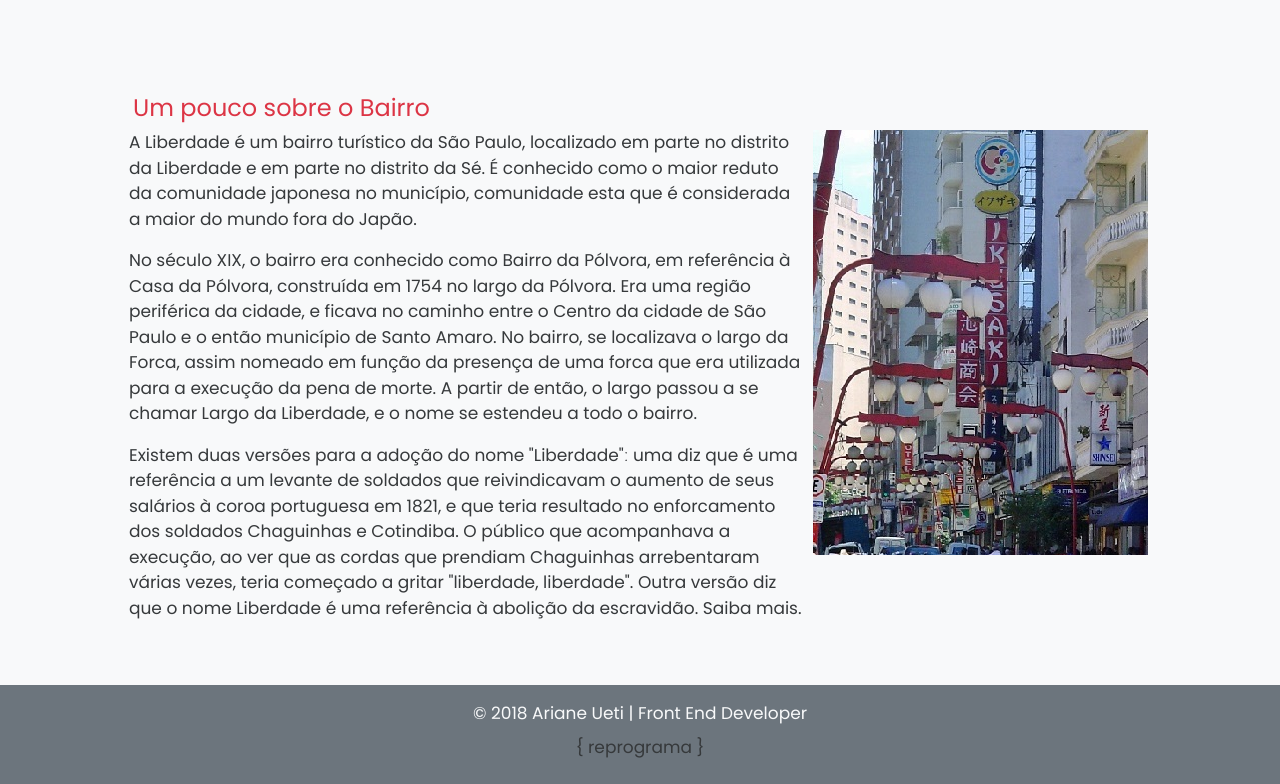
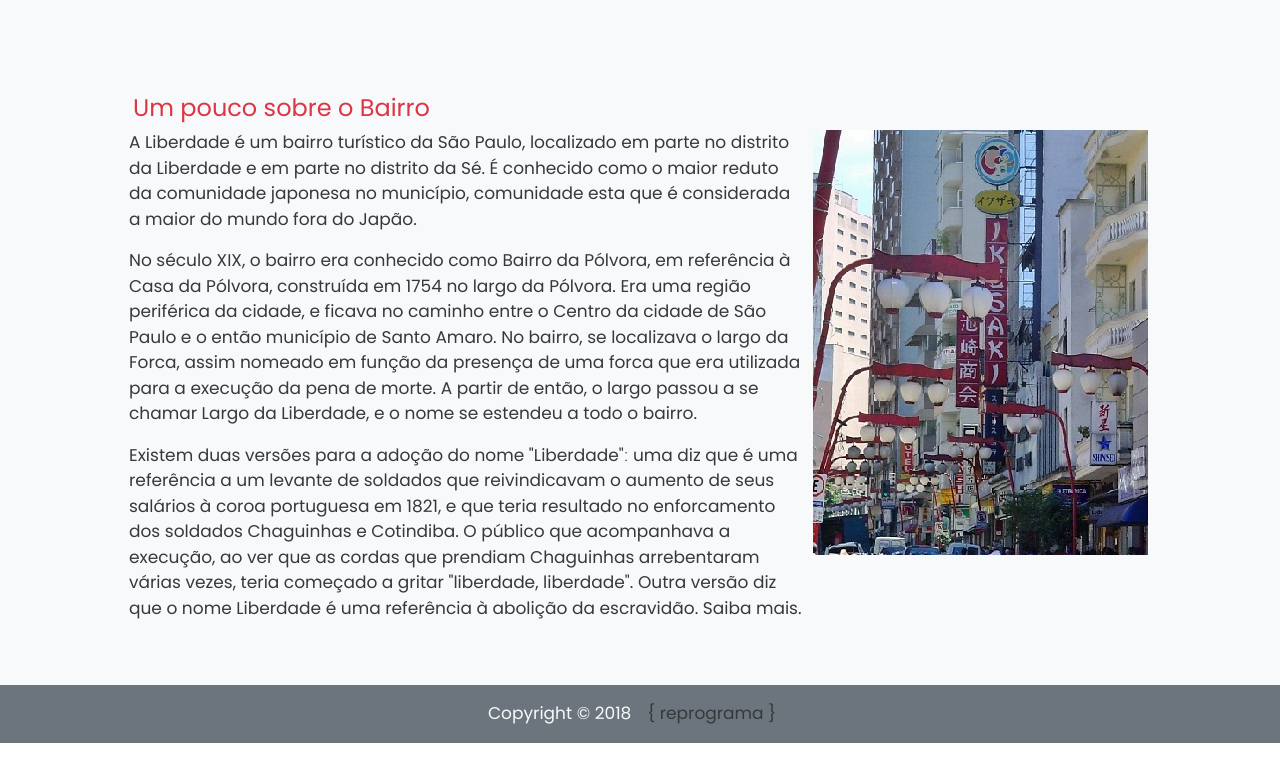
Before and after one commit to uetiari/liba_list, a plain HTML site: page index.html in a window 1280 px wide. Shown: the part 1399-2183 px from the top of the page. After the commit the page ends 2142 px from the top, so only its background shows below. Drawn offline with Linux system fonts and the light colour scheme.

Commit message:
Ajuste no footer

```diff
--- a/css/style.css
+++ b/css/style.css
@@ -70,3 +70,9 @@ a:hover {
 
 }
 /* sobre */
+
+footer p{
+display: flex;
+justify-content: center;
+align-items: center;
+}
--- a/index.html
+++ b/index.html
@@ -126,8 +126,8 @@
 </div>
     <!-- Fim do Sobre -->
 
-    <footer>
-        <p class="text-light bg-secondary p-3 mb-0 text-center">&copy; 2018 Ariane Ueti | Front End Developer <a href="http://www.reprograma.com.br" class="nav-link" target="_blank">{ reprograma }</a></p>
+    <footer class="bg-secondary">
+        <p class="text-light p-2 mb-0 ">Copyright &copy; 2018  <a href="http://www.reprograma.com.br" class="nav-link" target="_blank">{ reprograma }</a></p>
     </footer>
 
     </body>
```
